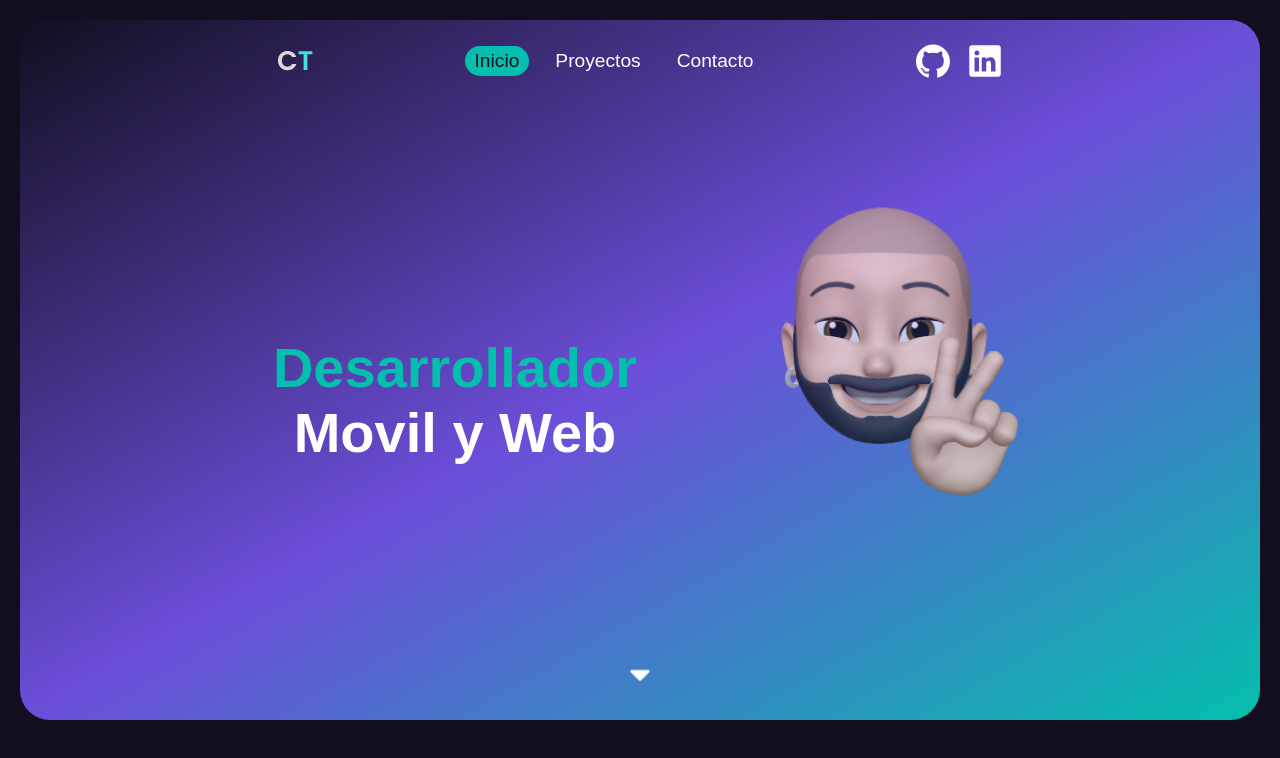
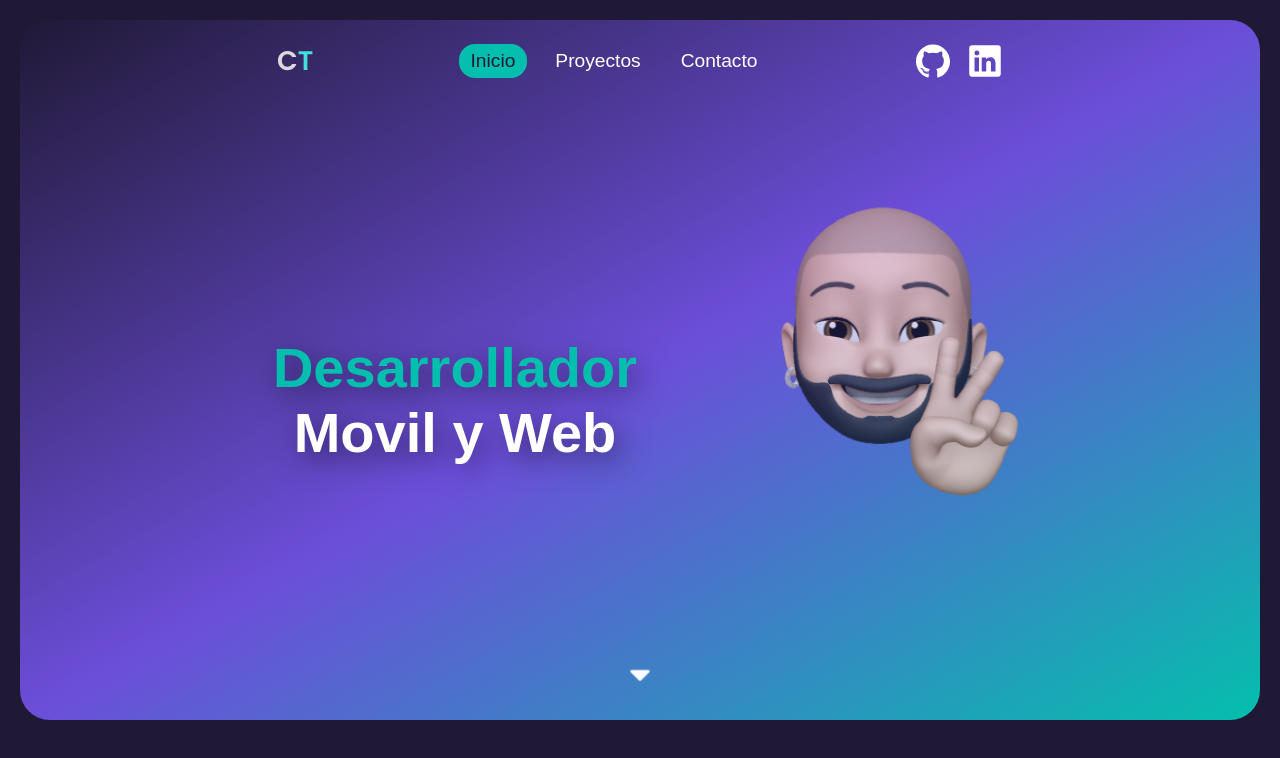
Before and after one commit to Cesart18/ctdev, an Astro site: page / in a window 1280 px wide. Built offline with nearby package versions, Linux system fonts and the light colour scheme; Astro itself is replaced by a stand-in of ours; a web font is replaced by a local one.

Commit message:
elimine comentarios css, modifique el padding de los navlinks y modifique el bg-color

```diff
--- a/src/components/NavBarLinks.astro
+++ b/src/components/NavBarLinks.astro
@@ -19,8 +19,8 @@ const isActive = href === pathname || href === '/' + subpath?.[0];
 	a {
 		display: inline-block;
 		text-decoration: none;
-        padding: 4px 10px;
-		border-radius: 20px;
+        padding: 6px 12px;
+		border-radius: 16px;
 		transition: background-color .3s ease-in-out;
 		font-weight: 300;
 	}
--- a/src/sections/Hero.astro
+++ b/src/sections/Hero.astro
@@ -40,9 +40,10 @@ import { Image } from "astro:assets";
 
     h1{
         max-width: 220px;
-        /* line-height: 50px; */
         text-align: center;
         min-height: 100px;
+        filter: drop-shadow(6px 8px 14px rgba(0, 0, 0, .5));
+
     }
     img{
         width: 100%;
--- a/src/style/global.css
+++ b/src/style/global.css
@@ -52,7 +52,7 @@
     --secondary: #6C4ED9;
     --text-color: #fff;
     --gray: #b6b6b642;
-    --bg-color: #120e1f;
+    --bg-color: #201936;
 
     color-scheme: light dark;
   font-synthesis: none;
```
